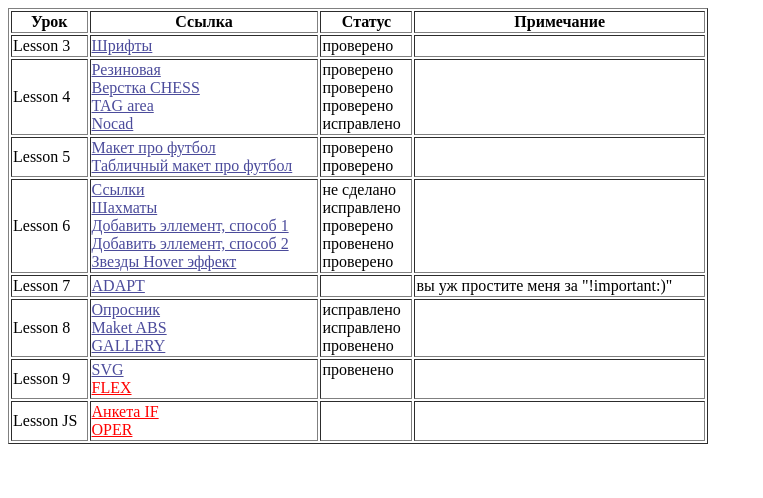
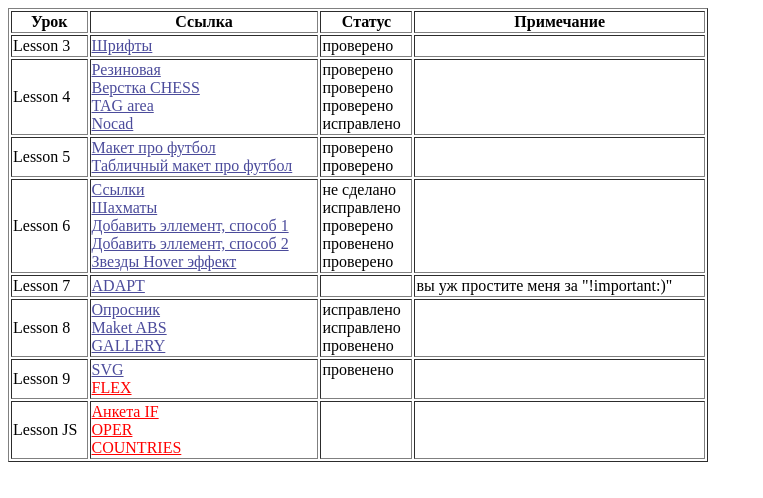
Before and after one commit to KaterinaKrasnitskaya/KaterinaKrasnitskaya, a plain HTML site: page index.html in a window 1280 px wide. Shown: the whole page, without its empty margins (0-763 px from the left). Drawn offline with Linux system fonts and the light colour scheme.

Commit message:
fex10071

```diff
--- a/index.html
+++ b/index.html
@@ -92,7 +92,8 @@
             <td>Lesson JS</td>
             <td>
                 <a href="./JS lesson 10/index.html" target="_blank" class=noverified> Анкета IF</a> <br>
-                <a href="./JS lesson 10/oper/index.html" target="_blank" class=noverified> OPER</a>
+                <a href="./JS lesson 10/oper/index.html" target="_blank" class=noverified> OPER</a> <br>
+                <a href="./JS lesson 11/index.html" target="_blank" class=noverified> COUNTRIES</a>
                 <td><br> <br> </td>
                 <td> </td>
 
```
